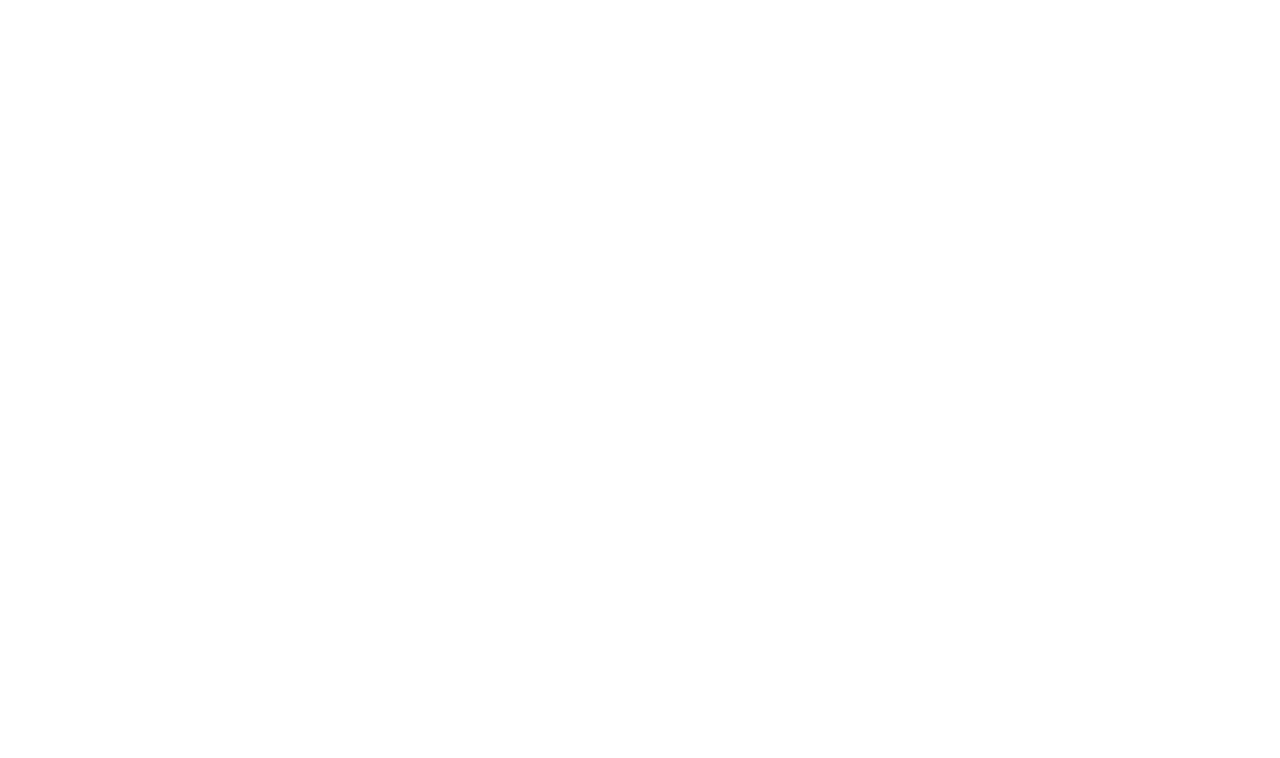
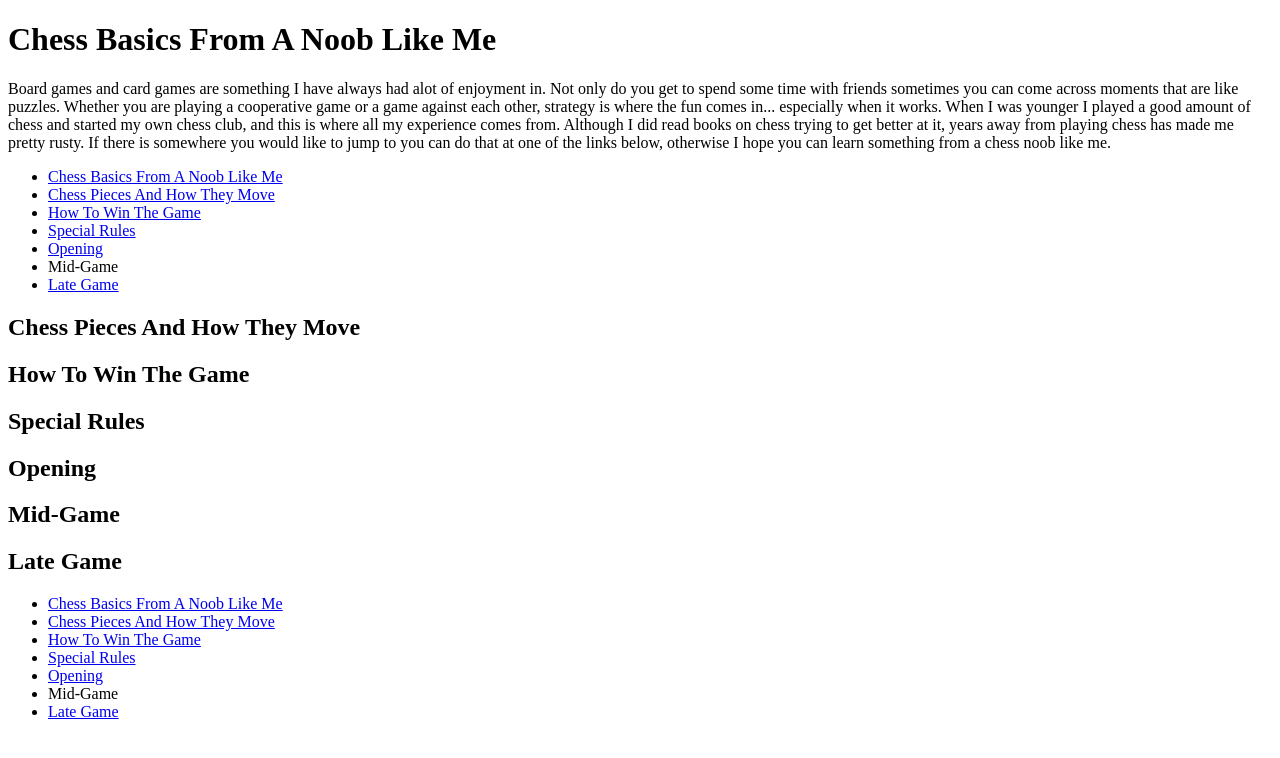
Before and after one commit to KC-LC101-June-22/js-assignment-4-html-me-something-FatedMarigold, a website: page index.html in a window 1280 px wide. Drawn offline with Linux system fonts and the light colour scheme.

Commit message:
Added Opening and outline.

```diff
--- a/index.html
+++ b/index.html
@@ -1,8 +1,119 @@
 <!DOCTYPE html>
 <html>
+
    <head>
+
+      <title>Chess Basics</title>
+
    </head>
+
    <body>
-      <!-- Write your HTML in this file! -->
+
+      <div>
+
+         <h1><a id="ChessBasicsFromANoobLikeMe">Chess Basics From A Noob Like Me</a></h1>
+
+         <p>
+            Board games and card games are something I have always had alot of enjoyment in. Not only do you get to spend some time with friends sometimes you can come across moments that are like puzzles.
+            Whether you are playing a cooperative game or a game against each other, strategy is where the fun comes in... especially when it works. When I was younger I played a good amount of chess and started my own chess club,
+            and this is where all my experience comes from. Although I did read books on chess trying to get better at it, years away from playing chess has made me pretty rusty.
+            If there is somewhere you would like to jump to you can do that at one of the links below, otherwise I hope you can learn something from a chess noob like me.
+         </p>
+
+      </div>
+
+      <div>
+
+         <ul>
+
+            <li><a href="#ChessBasicsFromANoobLikeMe">Chess Basics From A Noob Like Me</a></li>
+            <li><a href="#HowPiecesMove">Chess Pieces And How They Move</a></li>
+            <li><a href="#HowToWin">How To Win The Game</a></li>
+            <li><a href="#SpecialRules">Special Rules</a></li>
+            <li><a href="#Opening">Opening</a></li>
+            <li><a href="#MidGame"></a>Mid-Game</li>
+            <li><a href="#LateGame">Late Game</a></li>
+
+         </ul>
+
+      </div>
+
+      <main>
+
+         <article>
+
+            <div>
+
+               <h2><a id="HowPiecesMove">Chess Pieces And How They Move</a></h2>
+
+               <p>
+
+
+
+               </p>
+
+            </div>
+
+            <div>
+
+               <h2><a id="HowToWin">How To Win The Game</a></h2>
+
+               <p>
+
+
+
+               </p>
+
+            </div>
+
+            <div>
+
+               <h2><a id="SpecialRules">Special Rules</a></h2>
+
+            </div>
+
+         </article>
+
+         <article>
+
+            <div>
+
+               <h2><a id="Opening">Opening</a></h2>
+
+            </div>
+
+            <div>
+
+               <h2><a id="MidGame">Mid-Game</a></h2>
+
+            </div>
+
+            <div>
+
+               <h2><a id="LateGame">Late Game</a></h2>
+
+            </div>
+
+         </article>
+
+      </main>
+
+      <div>
+
+         <ul>
+
+            <li><a href="#ChessBasicsFromANoobLikeMe">Chess Basics From A Noob Like Me</a></li>
+            <li><a href="#HowPiecesMove">Chess Pieces And How They Move</a></li>
+            <li><a href="#HowToWin">How To Win The Game</a></li>
+            <li><a href="#SpecialRules">Special Rules</a></li>
+            <li><a href="#Opening">Opening</a></li>
+            <li><a href="#MidGame"></a>Mid-Game</li>
+            <li><a href="#LateGame">Late Game</a></li>
+
+         </ul>
+
+      </div>
+
    </body>
+
 </html>
```
